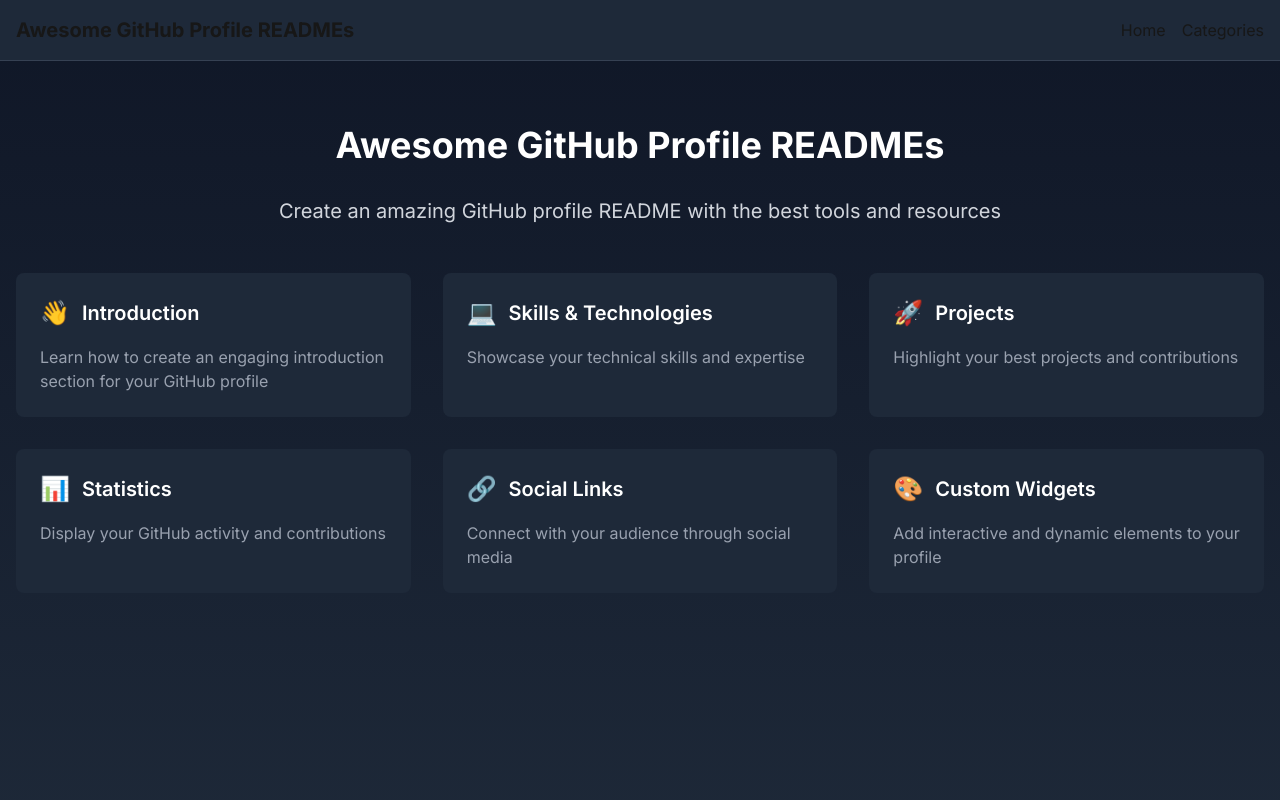
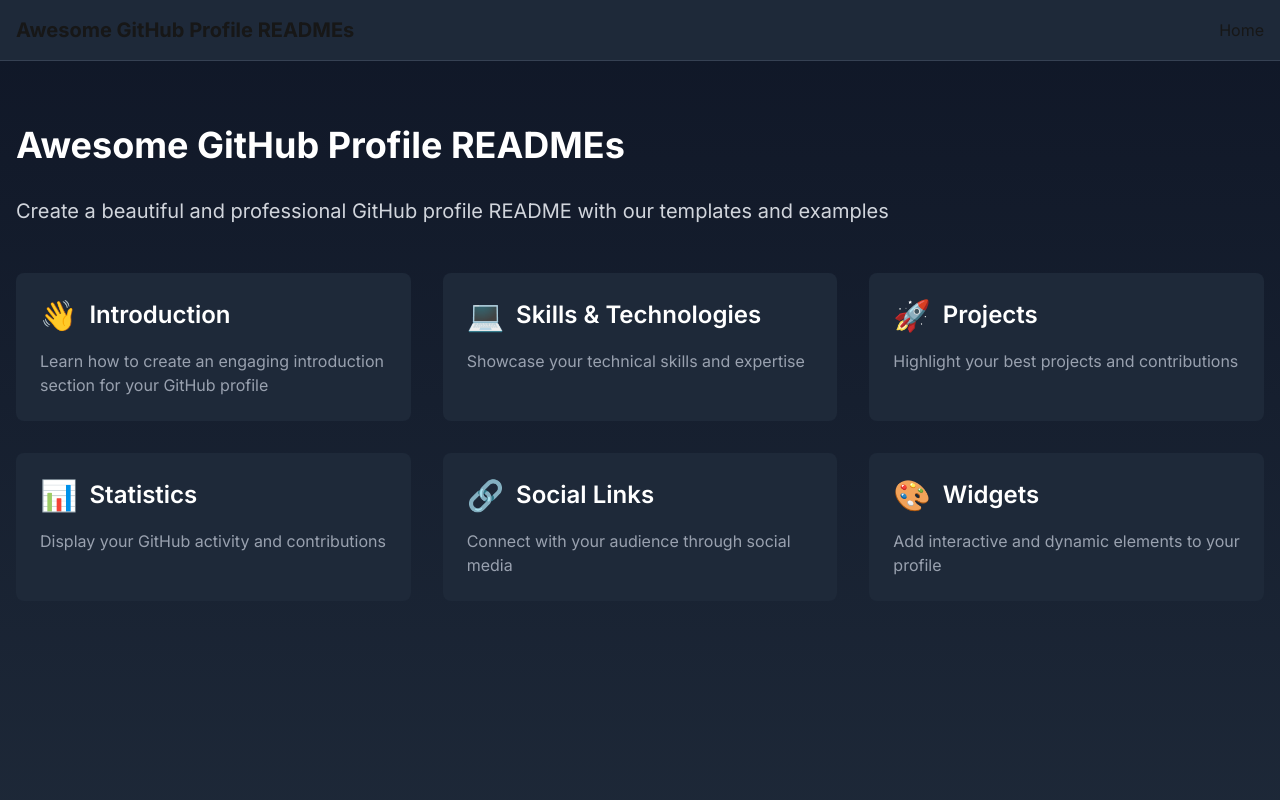
Before and after one commit to GideokKim/awesome-github-profile-readmes, a Next.js app: page / in a window 1280 px wide. Shown: the top 800 px of the page. Built offline with nearby package versions, Linux system fonts and the light colour scheme.

Commit message:
🐛 Fix bugs for style

```diff
--- a/next.config.js
+++ b/next.config.js
@@ -1,7 +1,6 @@
 /** @type {import('next').NextConfig} */
 const nextConfig = {
   output: 'export',
-  basePath: '/awesome-github-profile-readmes',
   images: {
     unoptimized: true,
   },
--- a/src/app/layout.tsx
+++ b/src/app/layout.tsx
@@ -10,13 +10,8 @@
   description: "Create an amazing GitHub profile README with the best tools and resources",
 };
 
-export default function RootLayout({
-  children,
-}: {
-  children: React.ReactNode
-}) {
+function BodyContent({ children }: { children: React.ReactNode }) {
   return (
-    <html lang="en">
     <body className={`${inter.className} bg-gray-900 text-white`}>
       <header className="bg-gray-800 border-b border-gray-700">
         <div className="container mx-auto px-4 py-4">
@@ -26,7 +21,6 @@
             </Link>
             <div className="flex gap-4">
               <Link href="/" className="hover:text-gray-300">Home</Link>
-                <Link href="/categories" className="hover:text-gray-300">Categories</Link>
             </div>
           </nav>
         </div>
@@ -38,6 +32,17 @@
         </div>
       </footer>
     </body>
+  );
+}
+
+export default function RootLayout({
+  children,
+}: {
+  children: React.ReactNode
+}) {
+  return (
+    <html lang="en">
+      <BodyContent>{children}</BodyContent>
     </html>
   );
 }
--- a/src/app/page.tsx
+++ b/src/app/page.tsx
@@ -1,5 +1,5 @@
+import Link from 'next/link'
 import { Metadata } from 'next'
-import CategoryCard from '@/components/CategoryCard'
 
 export const metadata: Metadata = {
   title: 'Awesome GitHub Profile READMEs',
@@ -10,61 +10,63 @@
   {
     title: 'Introduction',
     description: 'Learn how to create an engaging introduction section for your GitHub profile',
+    href: '/categories/introduction',
     icon: '👋',
-    href: '/categories/introduction'
   },
   {
     title: 'Skills & Technologies',
     description: 'Showcase your technical skills and expertise',
+    href: '/categories/skills',
     icon: '💻',
-    href: '/categories/skills'
   },
   {
     title: 'Projects',
     description: 'Highlight your best projects and contributions',
+    href: '/categories/projects',
     icon: '🚀',
-    href: '/categories/projects'
   },
   {
     title: 'Statistics',
     description: 'Display your GitHub activity and contributions',
+    href: '/categories/statistics',
     icon: '📊',
-    href: '/categories/statistics'
   },
   {
     title: 'Social Links',
     description: 'Connect with your audience through social media',
+    href: '/categories/social',
     icon: '🔗',
-    href: '/categories/social'
   },
   {
-    title: 'Custom Widgets',
+    title: 'Widgets',
     description: 'Add interactive and dynamic elements to your profile',
+    href: '/categories/widgets',
     icon: '🎨',
-    href: '/categories/widgets'
-  }
+  },
 ]
 
 export default function Home() {
   return (
     <main className="min-h-screen bg-gradient-to-b from-gray-900 to-gray-800 text-white">
       <div className="container mx-auto px-4 py-16">
-        <h1 className="text-4xl font-bold text-center mb-8">
-          Awesome GitHub Profile READMEs
-        </h1>
-        <p className="text-xl text-center text-gray-300 mb-12">
-          Create an amazing GitHub profile README with the best tools and resources
+        <h1 className="text-4xl font-bold mb-8">Awesome GitHub Profile READMEs</h1>
+        <p className="text-xl text-gray-300 mb-12">
+          Create a beautiful and professional GitHub profile README with our templates and examples
         </p>
 
-        <div className="grid grid-cols-1 md:grid-cols-2 lg:grid-cols-3 gap-8">
+        <div className="grid gap-8 md:grid-cols-2 lg:grid-cols-3">
           {categories.map((category) => (
-            <CategoryCard
+            <Link
               key={category.title}
-              title={category.title}
-              description={category.description}
-              icon={category.icon}
               href={category.href}
-            />
+              className="bg-gray-800 rounded-lg p-6 hover:bg-gray-700 transition-colors"
+            >
+              <div className="flex items-center gap-3 mb-4">
+                <span className="text-3xl">{category.icon}</span>
+                <h2 className="text-2xl font-semibold">{category.title}</h2>
+              </div>
+              <p className="text-gray-400">{category.description}</p>
+            </Link>
           ))}
         </div>
       </div>
```
Lines whose indentation alone changed are shown as unchanged.
